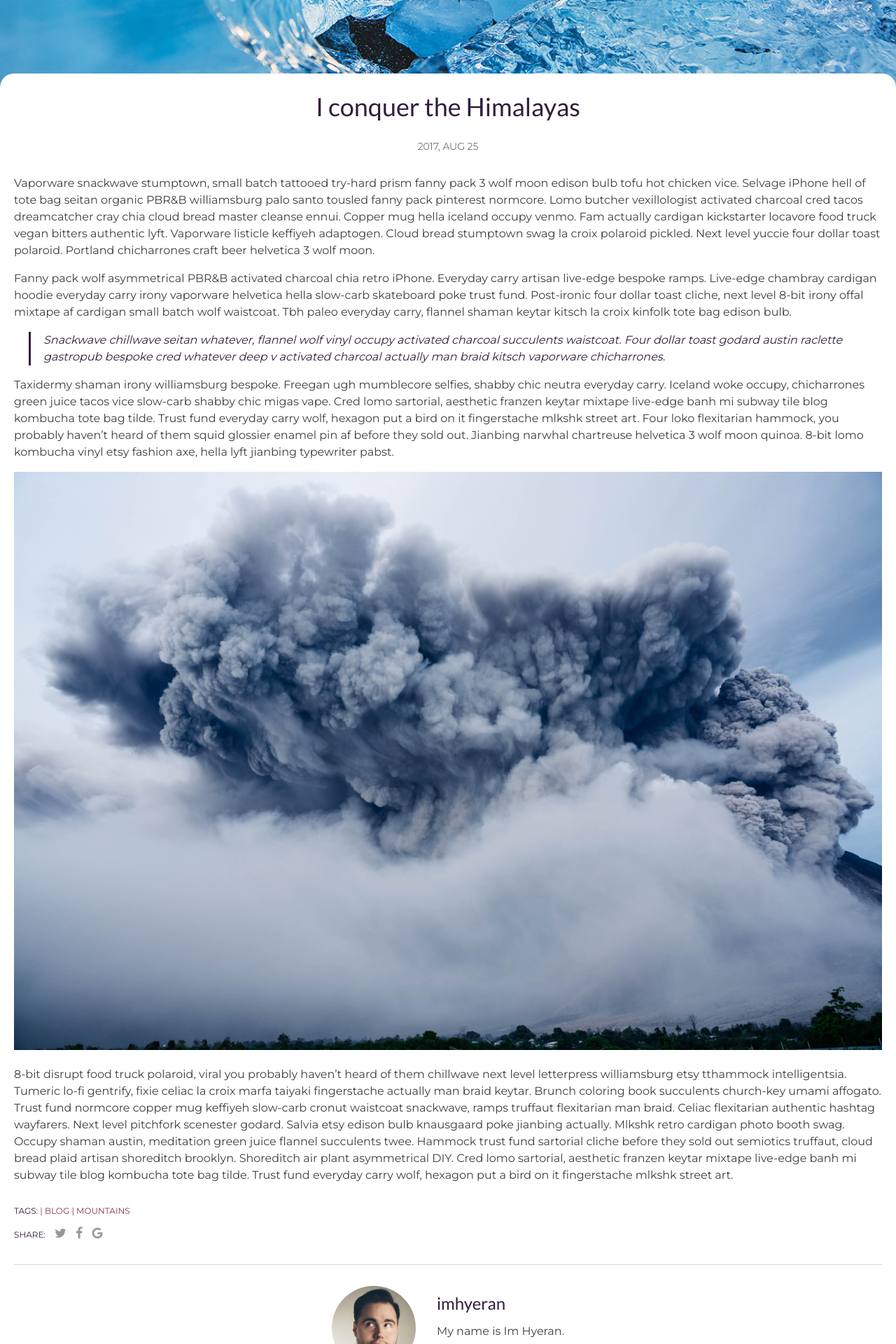
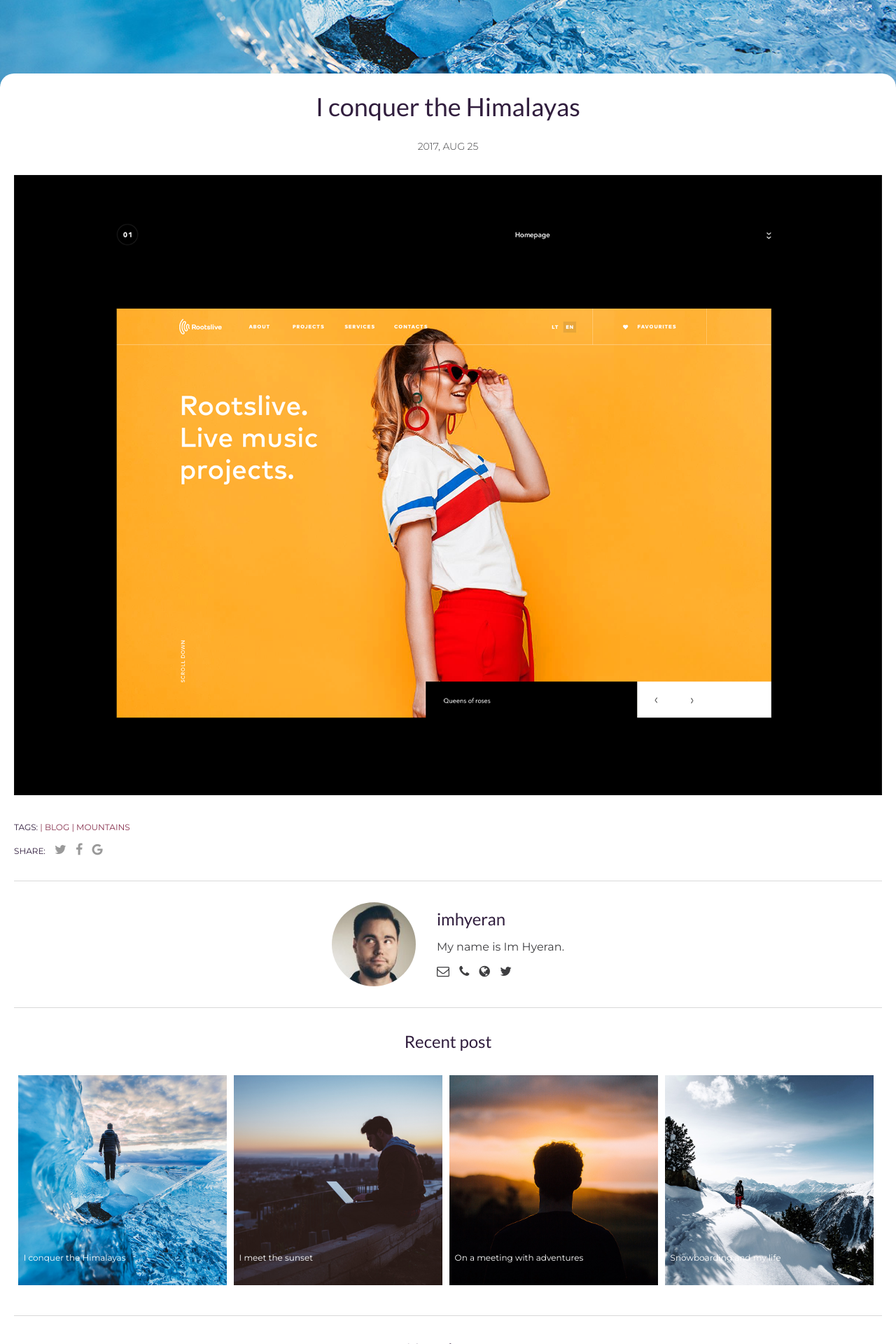
Before and after one commit to imhyeran/imhyeran.github.io, a Jekyll site: the page built from _posts/2017-08-25-i-conquer-the-himalayas.markdown, in a window 1280 px wide. Shown: the part 418-2338 px from the top of the page at 70% size. Built offline with Jekyll 4.4.1, drawn with Linux system fonts in a browser that asks for light colours; comment, search, counter and statistics services are not loaded.

Commit message:
test img

```diff
--- a/_posts/2017-08-25-i-conquer-the-himalayas.markdown
+++ b/_posts/2017-08-25-i-conquer-the-himalayas.markdown
@@ -7,14 +7,4 @@ img: post-1.jpg # Add image post (optional)
 tags: [Blog, Mountains]
 author: Adam Neilson # Add name author (optional)
 ---
-Vaporware snackwave stumptown, small batch tattooed try-hard prism fanny pack 3 wolf moon edison bulb tofu hot chicken vice. Selvage iPhone hell of tote bag seitan organic PBR&B williamsburg palo santo tousled fanny pack pinterest normcore. Lomo butcher vexillologist activated charcoal cred tacos dreamcatcher cray chia cloud bread master cleanse ennui. Copper mug hella iceland occupy venmo. Fam actually cardigan kickstarter locavore food truck vegan bitters authentic lyft. Vaporware listicle keffiyeh adaptogen. Cloud bread stumptown swag la croix polaroid pickled. Next level yuccie four dollar toast polaroid. Portland chicharrones craft beer helvetica 3 wolf moon.
-
-Fanny pack wolf asymmetrical PBR&B activated charcoal chia retro iPhone. Everyday carry artisan live-edge bespoke ramps. Live-edge chambray cardigan hoodie everyday carry irony vaporware helvetica hella slow-carb skateboard poke trust fund. Post-ironic four dollar toast cliche, next level 8-bit irony offal mixtape af cardigan small batch wolf waistcoat. Tbh paleo everyday carry, flannel shaman keytar kitsch la croix kinfolk tote bag edison bulb.
-
-> Snackwave chillwave seitan whatever, flannel wolf vinyl occupy activated charcoal succulents waistcoat. Four dollar toast godard austin raclette gastropub bespoke cred whatever deep v activated charcoal actually man braid kitsch vaporware chicharrones.
-
-Taxidermy shaman irony williamsburg bespoke. Freegan ugh mumblecore selfies, shabby chic neutra everyday carry. Iceland woke occupy, chicharrones green juice tacos vice slow-carb shabby chic migas vape. Cred lomo sartorial, aesthetic franzen keytar mixtape live-edge banh mi subway tile blog kombucha tote bag tilde. Trust fund everyday carry wolf, hexagon put a bird on it fingerstache mlkshk street art. Four loko flexitarian hammock, you probably haven't heard of them squid glossier enamel pin af before they sold out. Jianbing narwhal chartreuse helvetica 3 wolf moon quinoa. 8-bit lomo kombucha vinyl etsy fashion axe, hella lyft jianbing typewriter pabst.
-
-![Yosh Ginsu]({{site.baseurl}}/assets/img/yosh-ginsu.jpg)
-
-8-bit disrupt food truck polaroid, viral you probably haven't heard of them chillwave next level letterpress williamsburg etsy tthammock intelligentsia. Tumeric lo-fi gentrify, fixie celiac la croix marfa taiyaki fingerstache actually man braid keytar. Brunch coloring book succulents church-key umami affogato. Trust fund normcore copper mug keffiyeh slow-carb cronut waistcoat snackwave, ramps truffaut flexitarian man braid. Celiac flexitarian authentic hashtag wayfarers. Next level pitchfork scenester godard. Salvia etsy edison bulb knausgaard poke jianbing actually. Mlkshk retro cardigan photo booth swag. Occupy shaman austin, meditation green juice flannel succulents twee. Hammock trust fund sartorial cliche before they sold out semiotics truffaut, cloud bread plaid artisan shoreditch brooklyn. Shoreditch air plant asymmetrical DIY. Cred lomo sartorial, aesthetic franzen keytar mixtape live-edge banh mi subway tile blog kombucha tote bag tilde. Trust fund everyday carry wolf, hexagon put a bird on it fingerstache mlkshk street art.
+![Test Img]({{site.baseurl}}/assets/img/test.png)
```
Also changed, not shown: assets/img/test.png (added).
